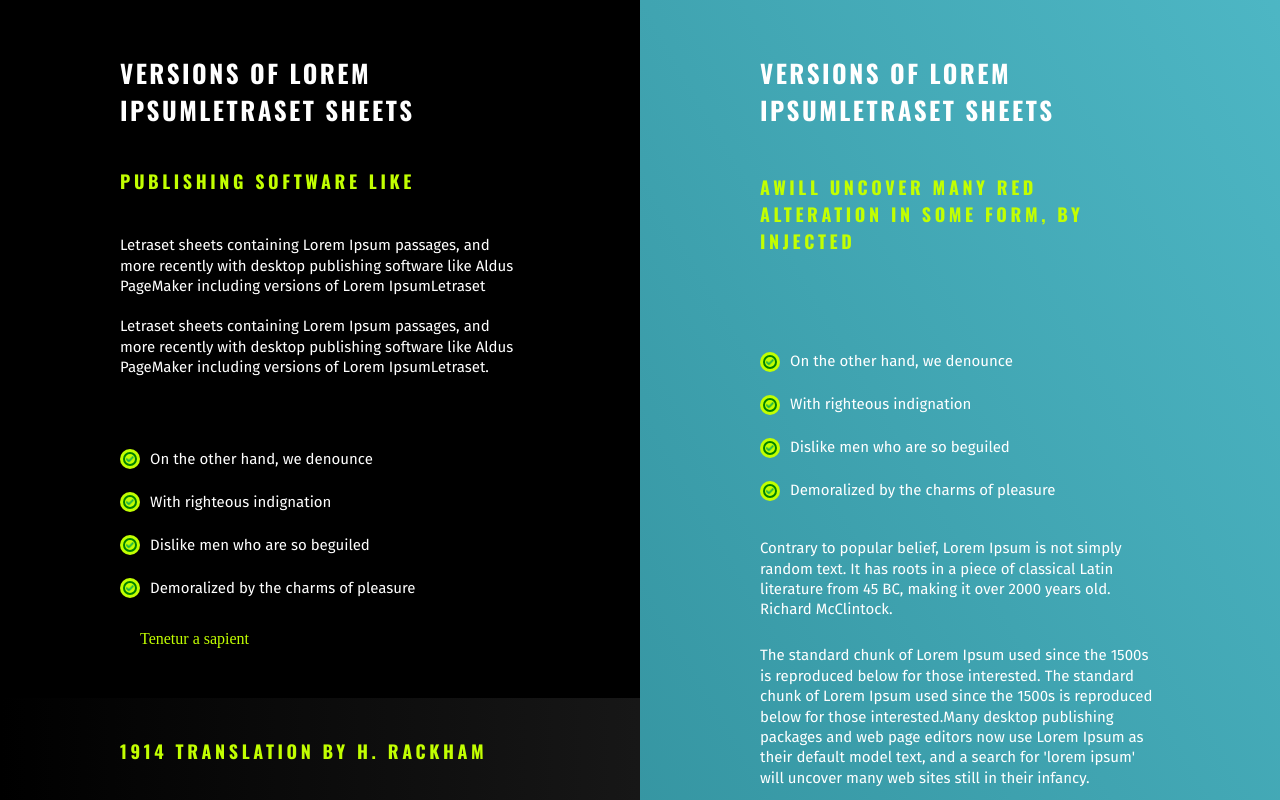
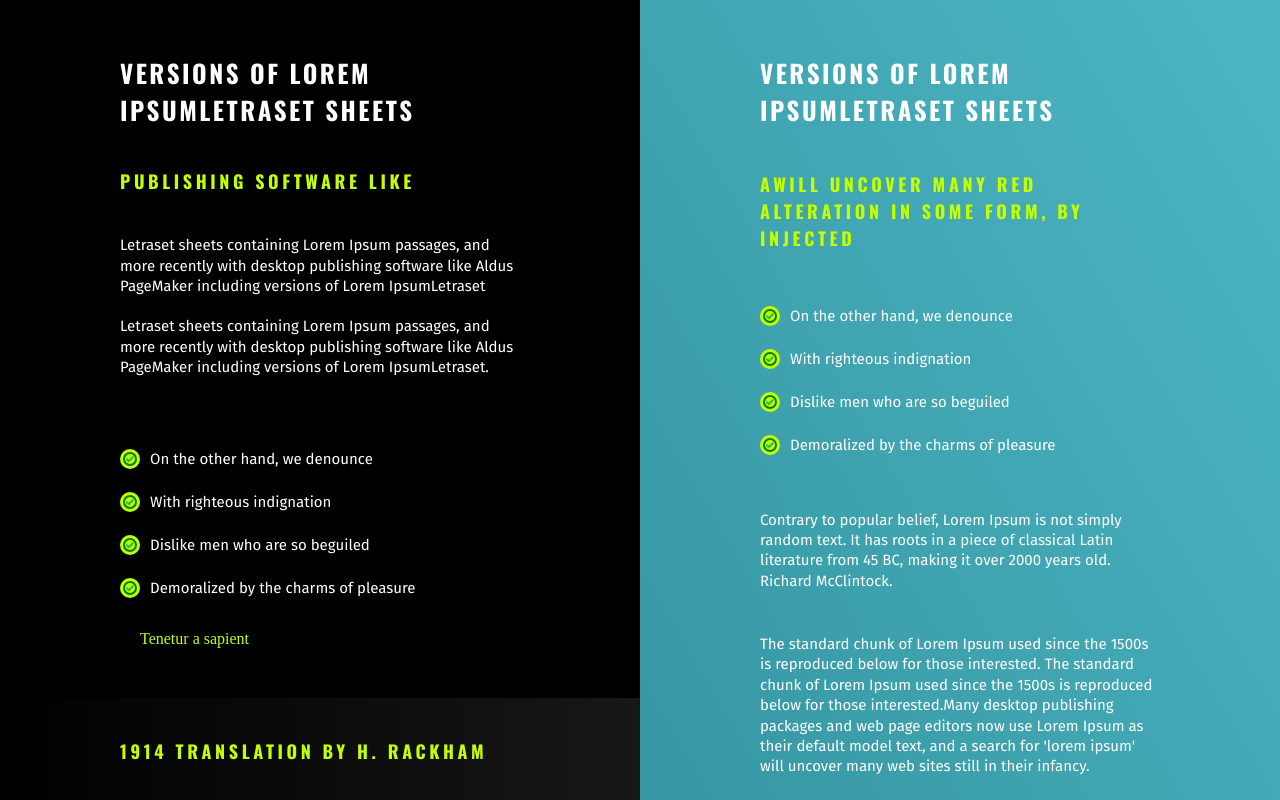
Before and after one commit to carlosemartins97/kbrtec, a React (Create React App) app: page / in a window 1280 px wide. Shown: the part 5020-5820 px from the top of the page. Built offline with nearby package versions, Linux system fonts and the light colour scheme.

Commit message:
Fix problems in Version Details Component

```diff
--- a/src/pages/Home/components/VersionDetails/RightContent/styles.js
+++ b/src/pages/Home/components/VersionDetails/RightContent/styles.js
@@ -18,7 +18,7 @@ export const Container = styled.div`
 export const ContentSubtitle = styled.h3`
     width: 400px;
 
-    padding: 40px 0;
+    padding: 20px 0;
 
     font-family: 'Oswald';
     font-size: 18px;
@@ -48,7 +48,6 @@ export const ContentList = styled.ul`
     font-size: 15px;
     line-height: 287%;
 
-    padding-top: 40px;
     padding-bottom: 20px;
 `;
 
```
